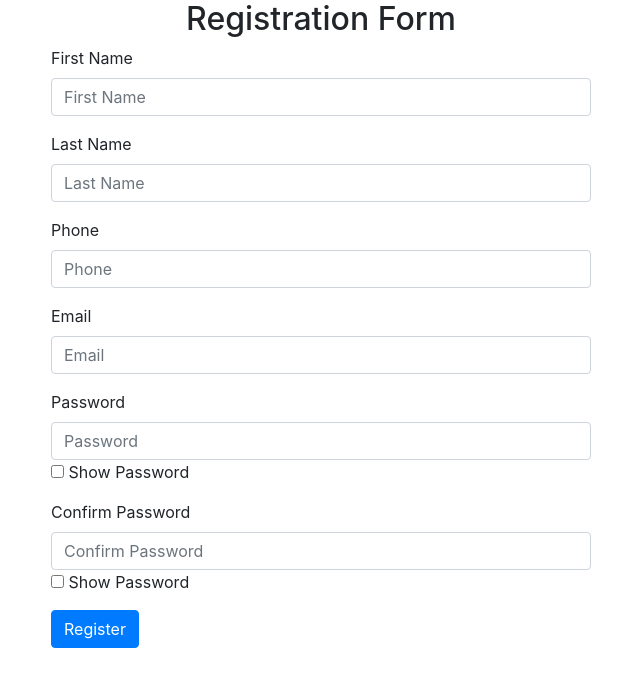
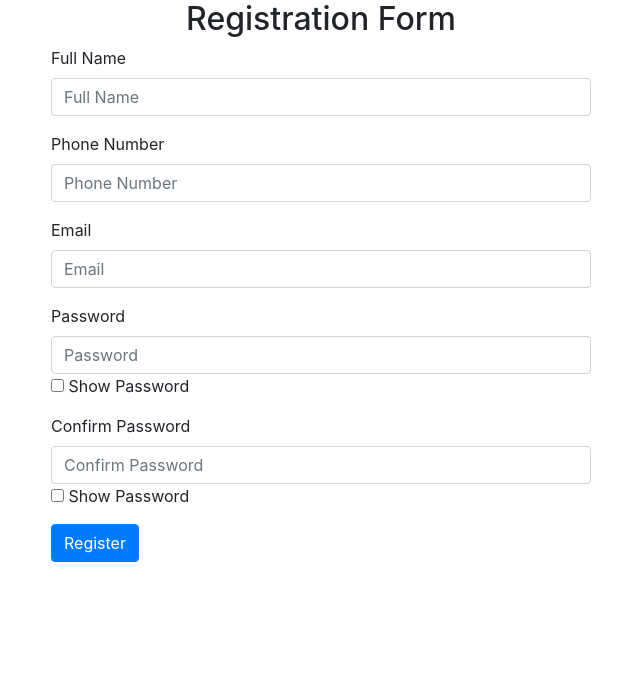
Before and after one commit to RoshanPaulBabu/ecommerce, a Django app: page /register/ in a window 1280 px wide. Shown: the top 687 px of the page, without its empty margins (319-959 px from the left). Run offline with Django 4.2, Linux system fonts and the light colour scheme; some libraries are stand-ins or nearby versions.

Commit message:
customer info edit and fixed everything

```diff
--- a/eapp/templates/customer/register.html
+++ b/eapp/templates/customer/register.html
@@ -16,20 +16,16 @@
                 <form method="post">
                     {% csrf_token %}
                     <div class="form-group">
-                        <label for="first_name">First Name</label>
-                        <input type="text" class="form-control" id="first_name" name="first_name" placeholder="First Name">
+                        <label for="full-name">Full Name</label>
+                        <input type="text" class="form-control" id="full-name" name="full-name" placeholder="Full Name">
                     </div>
                     <div class="form-group">
-                        <label for="last_name">Last Name</label>
-                        <input type="text" class="form-control" id="last_name" name="last_name" placeholder="Last Name">
+                        <label for="phone-number">Phone Number</label>
+                        <input type="tel" class="form-control" id="phone-number" name="phone-number" placeholder="Phone Number">
                     </div>
                     <div class="form-group">
-                        <label for="phone_no">Phone</label>
-                        <input type="tel" class="form-control" id="phone_no" name="phone_no" placeholder="Phone">
-                    </div>
-                    <div class="form-group">
-                        <label for="email">Email</label>
-                        <input type="email" class="form-control" id="email" name="email" placeholder="Email">
+                        <label for="your-email">Email</label>
+                        <input type="email" class="form-control" id="your-email" name="your-email" placeholder="Email">
                     </div>
                     <div class="form-group">
                         <label for="password">Password</label>
@@ -37,9 +33,9 @@
                         <input type="checkbox" onclick="togglePasswordVisibility('password')"> Show Password
                     </div>
                     <div class="form-group">
-                        <label for="confirm_password">Confirm Password</label>
-                        <input type="password" class="form-control" id="confirm_password" name="confirm_password" placeholder="Confirm Password">
-                        <input type="checkbox" onclick="togglePasswordVisibility('confirm_password')"> Show Password
+                        <label for="confirm-password">Confirm Password</label>
+                        <input type="password" class="form-control" id="confirm-password" name="confirm-password" placeholder="Confirm Password">
+                        <input type="checkbox" onclick="togglePasswordVisibility('confirm-password')"> Show Password
                     </div>
                     <button type="submit" class="btn btn-primary">Register</button>
                 </form>
--- a/eapp/templates/index.html
+++ b/eapp/templates/index.html
@@ -98,8 +98,8 @@
         </div>
     </div>
     <!-- Anchor tag for change_password page -->
-    <a href="{% url 'update_personal_info' %}">Update Personal Information</a>
     <a href="{% url 'change_password' %}">Change Password</a>
+    <a href="{% url 'edit_customer' %}">Edit Customer Details</a>
 
 
     <!-- Product Cards -->
--- a/eapp/urls.py
+++ b/eapp/urls.py
@@ -9,5 +9,5 @@ urlpatterns = [
     path('forgot_password/', views.forgot_password, name='forgot_password'),
     path('reset_password/<uidb64>/<token>/', views.reset_password, name='reset_password'),
     path('logout/', views.user_logout, name='logout'),
-    path('update_personal_info/', views.update_personal_info, name='update_personal_info'),
+    path('edit_customer/', views.edit_customer, name='edit_customer'),
 ]
--- a/eapp/views.py
+++ b/eapp/views.py
@@ -7,7 +7,20 @@ from django.core.exceptions import ValidationError
 from .models import Customer
 from django.contrib.auth.password_validation import validate_password
 from django.contrib.auth.decorators import login_required
-from .forms import CustomerUpdateForm
+from django.core.mail import EmailMultiAlternatives
+from django.template.loader import render_to_string
+from django.contrib.auth import authenticate, login
+from django.contrib.auth.tokens import PasswordResetTokenGenerator
+from django.contrib.auth.models import User
+from django.contrib.sites.shortcuts import get_current_site
+from django.core.mail import EmailMessage
+from django.http import HttpResponse
+from django.shortcuts import render, redirect, get_object_or_404
+from django.template.loader import render_to_string
+from django.utils.encoding import force_bytes, force_str
+from django.utils.http import urlsafe_base64_encode, urlsafe_base64_decode
+from django.contrib import messages
+from .models import Customer
 
 
 # Create your views here.
@@ -19,45 +32,42 @@ def index(request):
 
 def register(request):
     if request.method == 'POST':
-        first_name = request.POST.get('first_name')  # Corrected variable name
-        last_name = request.POST.get('last_name')  # Corrected variable name
-        email = request.POST.get('email')  # Corrected variable name
-        phone_no = request.POST.get('phone_no')  # Corrected variable name
-        password = request.POST.get('password')  # Corrected variable name
-        confirm_password = request.POST.get('confirm_password')  # Corrected variable name
+        full_name = request.POST.get('full-name')
+        email = request.POST.get('your-email')
+        password = request.POST.get('password')
+        confirm_password = request.POST.get('confirm-password')
+        phone_number = request.POST.get('phone-number')
 
+        # Check if passwords match
         if password != confirm_password:
             messages.error(request, 'Passwords Do Not Match!')
             return render(request, 'customer/register.html')
 
+        # Check password strength using Django's built-in validators
         try:
             validate_password(password)
         except ValidationError as e:
-            messages.error(request, '\n' + '\n'.join(e.messages))
+            messages.error(request, ', '.join(e.messages))
             return render(request, 'customer/register.html')
 
+        # Create user
         try:
-            # Creating a User object
-            user = User.objects.create_user(username=email,
-                                            first_name=first_name,
-                                            last_name=last_name,
-                                            email=email,
-                                            password=password)
+            user = User.objects.create_user(username=email, email=email, password=password)
+        except:
+            messages.error(request, 'Email already exists!')
+            return render(request, 'customer/register.html')
 
-            # Creating a Customer object (assuming you have a Customer model)
-            customer = Customer.objects.create(first_name=first_name,
-                                               last_name=last_name,
-                                               email=email,
-                                               phone_no=phone_no)
+        # Create customer
+        customer = Customer.objects.create(user=user, customer_name=full_name, email=email, contact_number=phone_number)
 
-            # Authenticating the user
-            user = authenticate(username=email, password=password)
+        # Authenticate and login user
+        user = authenticate(request, username=email, password=password)
+        if user is not None:
             login(request, user)
-
             messages.success(request, 'Your Account Has Been Registered Successfully!')
             return redirect('index')
-        except Exception as e:
-            messages.error(request, 'Account Was Not Created! Try Again')
+        else:
+            messages.error(request, 'Failed to login user.')
             return render(request, 'customer/register.html')
 
     return render(request, 'customer/register.html')
@@ -84,18 +94,7 @@ def user_logout(request):
     logout(request)
     return redirect('index')
 
-from django.contrib.auth import authenticate, login
-from django.contrib.auth.tokens import PasswordResetTokenGenerator
-from django.contrib.auth.models import User
-from django.contrib.sites.shortcuts import get_current_site
-from django.core.mail import EmailMessage
-from django.http import HttpResponse
-from django.shortcuts import render, redirect
-from django.template.loader import render_to_string
-from django.utils.encoding import force_bytes, force_str
-from django.utils.http import urlsafe_base64_encode, urlsafe_base64_decode
-from django.contrib import messages
-from .models import Customer
+
 
 def change_password(request):
     if request.method == 'POST':
@@ -123,6 +122,8 @@ class CustomTokenGenerator(PasswordResetTokenGenerator):
             str(user.pk) + user.password + str(timestamp)
         )
 
+
+
 def forgot_password(request):
     if request.method == 'POST':
         email = request.POST.get('email')
@@ -132,22 +133,30 @@ def forgot_password(request):
             token = CustomTokenGenerator().make_token(user)
             reset_password_url = request.build_absolute_uri('/reset_password/{}/{}/'.format(uid, token))
             email_subject = 'Reset Your Password'
-            email_body = render_to_string('customer/reset_password_email.html', {
+
+            # Render both HTML and plain text versions of the email
+            email_body_html = render_to_string('customer/reset_password_email.html', {
                 'reset_password_url': reset_password_url,
                 'user': user,
             })
-            email = EmailMessage(
+            email_body_text = "Click the following link to reset your password: {}".format(reset_password_url)
+
+            # Create an EmailMultiAlternatives object to send both HTML and plain text versions
+            email = EmailMultiAlternatives(
                 email_subject,
-                email_body,
+                email_body_text,
                 settings.EMAIL_HOST_USER,
                 [email],
             )
+            email.attach_alternative(email_body_html, 'text/html')  # Attach HTML version
             email.send(fail_silently=False)
+
             messages.success(request, 'An email has been sent to your email address with instructions on how to reset your password.')
             return redirect('login')
         except User.DoesNotExist:
             messages.error(request, "User with this email does not exist.")
     return render(request, 'customer/forgot_password.html')
+
 
 def reset_password(request, uidb64, token):
     try:
@@ -174,27 +183,35 @@ def reset_password(request, uidb64, token):
         return redirect('login')
 
 
+from django.shortcuts import render, redirect
+from django.contrib.auth.decorators import login_required
+from .models import Customer
+
 @login_required
-def update_personal_info(request):
-    user = request.user
+def edit_customer(request):
+    # Retrieve the current logged-in user
+    current_user = request.user
+    # Check if the current user has a corresponding Customer instance
     try:
-        customer = user.customer  # Retrieve the associated Customer object
+        customer = Customer.objects.get(user=current_user)
     except Customer.DoesNotExist:
-        # If Customer object doesn't exist, create one
-        customer = Customer(user=user)
+        # Handle the case where the logged-in user does not have a corresponding Customer instance
+        return HttpResponse("You are not associated with any customer profile.")
+
+    if request.method == 'POST':
+        # Update customer details with the data from the form
+        customer.customer_name = request.POST['full-name']
+        customer.email = request.POST['your-email']
+        customer.contact_number = request.POST['phone-number']
         customer.save()
 
-    if request.method == 'POST':
-        form = CustomerUpdateForm(request.POST, instance=customer)
-        if form.is_valid():
-            form.save()
-            return redirect('profile')  # Redirect to the profile page after successful update
-    else:
-        # Populate initial values from the existing Customer object
-        form = CustomerUpdateForm(instance=customer, initial={
-            'first_name': customer.first_name,
-            'last_name': customer.last_name,
-            'email': customer.email,
-            'phone_no': customer.phone_no,
-        })
-    return render(request, 'customer/update_personal_info.html', {'form': form})
+        # Update associated user's email
+        current_user.email = request.POST['your-email']
+        current_user.username = request.POST['your-email']
+        current_user.save()
+
+        # Redirect to the customer detail page after editing
+        return redirect('index')
+
+    # If it's a GET request, display the edit form with existing customer details
+    return render(request, 'customer/edit_customer.html', {'customer': customer})
--- /dev/null
+++ b/requirements.txt
@@ -0,0 +1,4 @@
+asgiref==3.8.1
+Django==5.0.4
+sqlparse==0.4.4
+tzdata==2024.1
```
Also changed, not shown: eapp/forms.py (deleted, +0 -41 lines), eapp/models.py (+8 -6 lines), eapp/templates/customer/edit_customer.html (added, +20 -0 lines), eapp/templates/customer/update_personal_info.html (deleted, +0 -16 lines), eapp/migrations/0001_initial.py.
